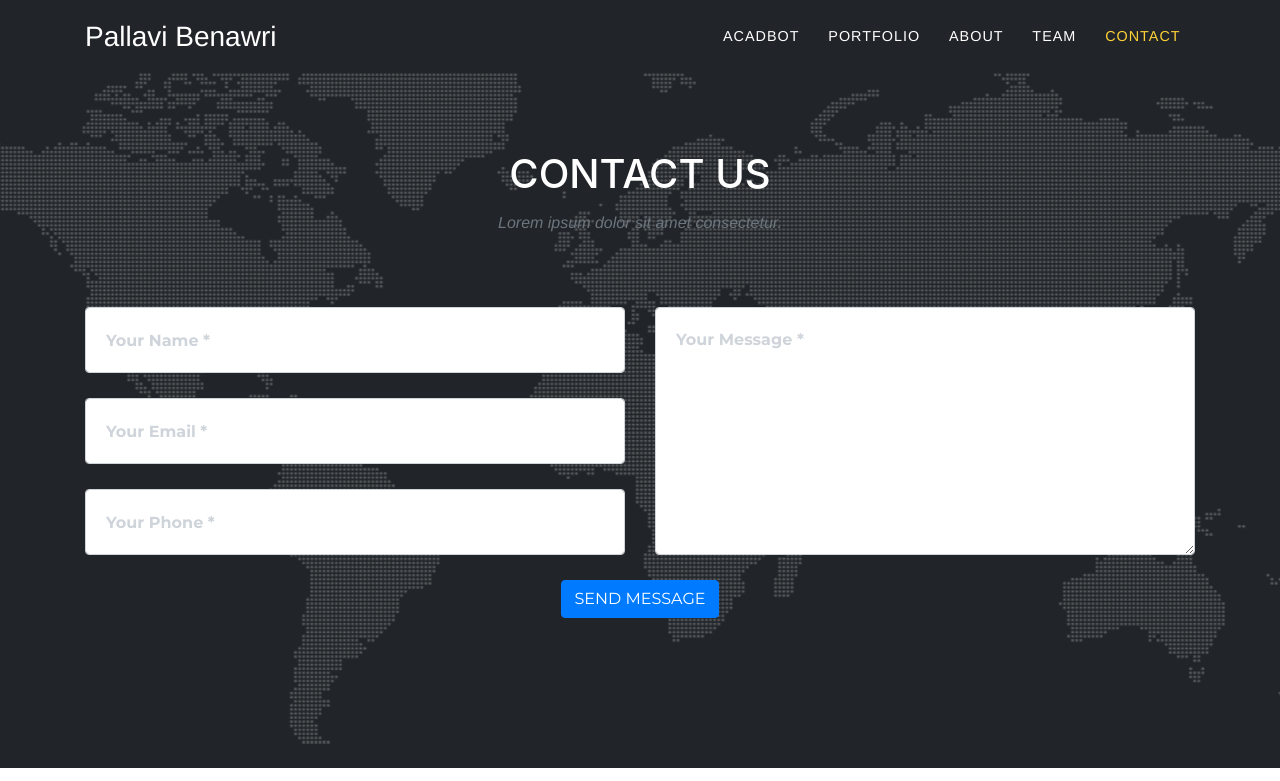
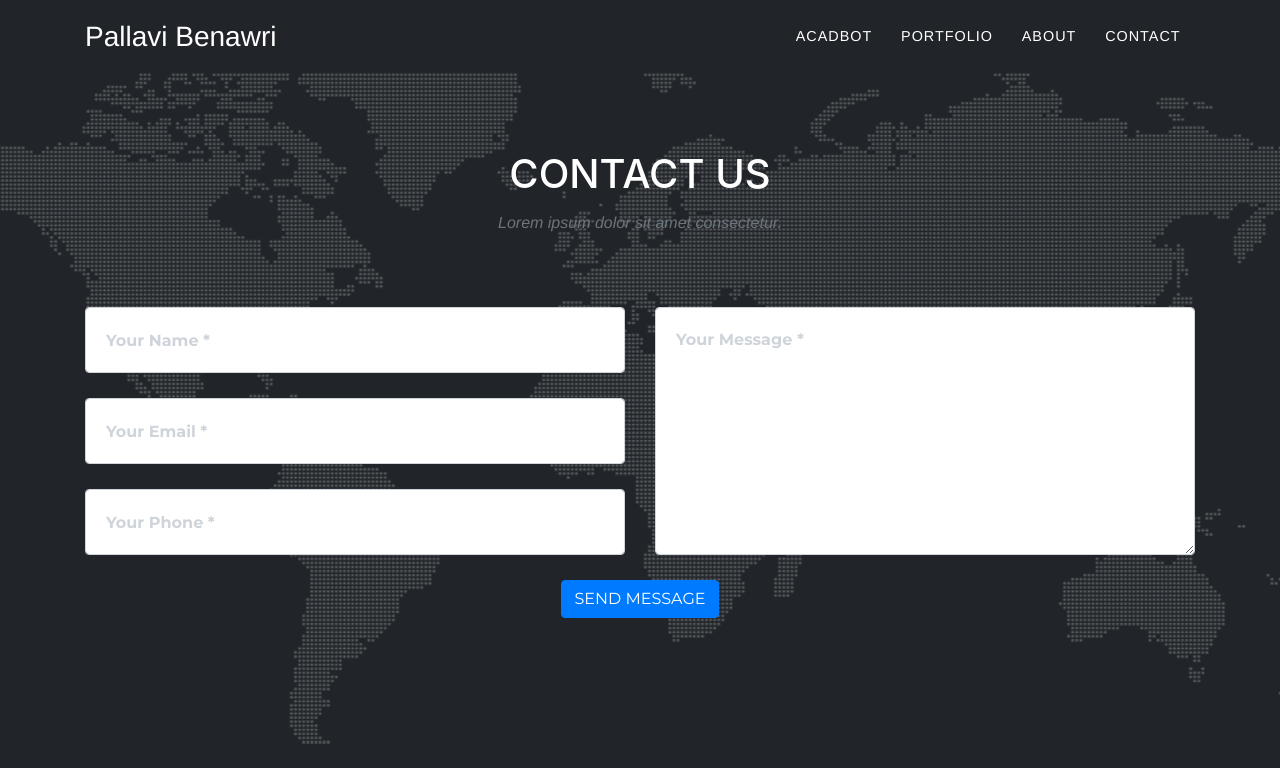
Before and after one commit to sonalitandon24192/PallaviBenawri.github.io, a website with bundled scripts: page contact.html in a window 1280 px wide. Shown: the top 781 px of the page. Built offline with nearby package versions, Linux system fonts and the light colour scheme; a web font is replaced by a local one.

Commit message:
Fixed nav

```diff
--- a/contact.html
+++ b/contact.html
@@ -45,13 +45,10 @@
               <a class="nav-link js-scroll-trigger" href="#portfolio">Portfolio</a>
             </li>
             <li class="nav-item">
-              <a class="nav-link js-scroll-trigger" href="#about">About</a>
+              <a class="nav-link js-scroll-trigger" href="about.html">About</a>
             </li>
             <li class="nav-item">
-              <a class="nav-link js-scroll-trigger" href="#team">Team</a>
-            </li>
-            <li class="nav-item">
-              <a class="nav-link js-scroll-trigger" href="#contact">Contact</a>
+              <a class="nav-link js-scroll-trigger" href="contact.html">Contact</a>
             </li>
           </ul>
         </div>
```
Also changed, not shown: about.html (+2 -5 lines), index.html (+0 -3 lines).
